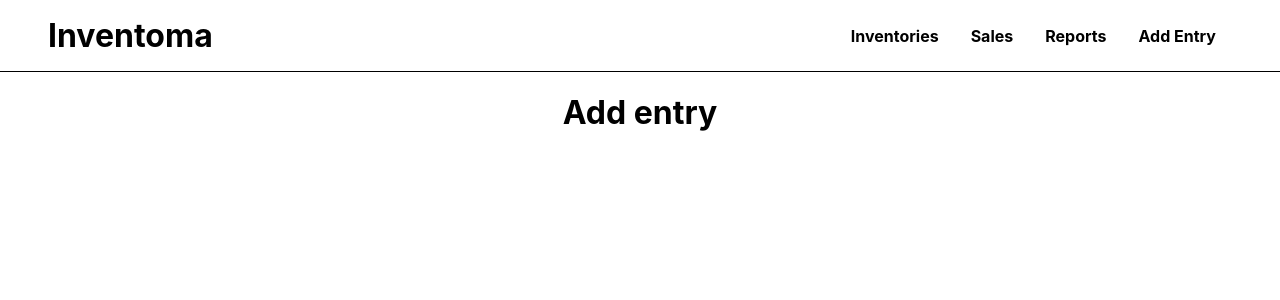
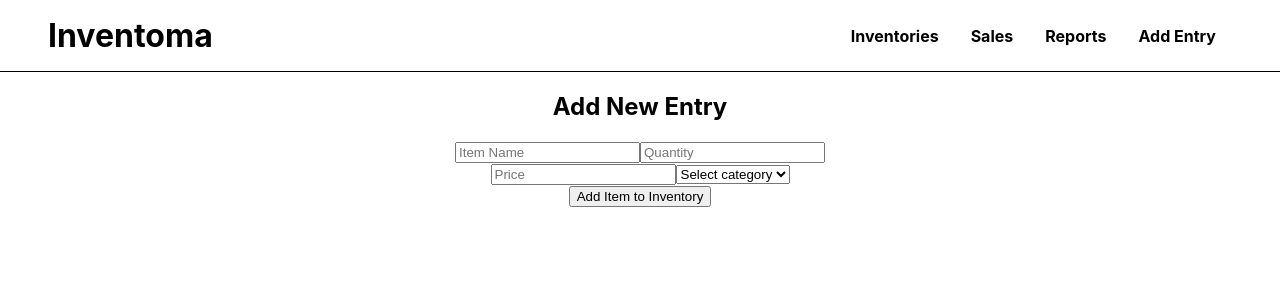
Before and after one commit to Jagadeesh-Jetti/Inventoma, a React (Create React App) app: page / in a window 1280 px wide. Shown: the top 300 px of the page. Built offline with nearby package versions, Linux system fonts and the light colour scheme; no server answers.

Commit message:
feat: added a add entry feature

```diff
--- a/src/pages/Home/home.jsx
+++ b/src/pages/Home/home.jsx
@@ -1,6 +1,7 @@
-import { useEffect } from "react";
+import { useEffect, useState } from "react";
 import { GetInventories } from "../../actions";
 import { useDispatch } from "react-redux";
+import "../Home/home.css";
 
 export const Home = () => {
   const dispatch = useDispatch();
@@ -9,12 +10,61 @@ export const Home = () => {
     dispatch(GetInventories());
   }, [dispatch]);
 
+  const [input, setInput] = useState({
+    itemName: "",
+    quantity: "",
+    price: "",
+    category: "",
+  });
+
+  const handleSubmit = (e) => {
+    e.preventDefault();
+  };
+
+  const handleInput = (e) => {
+    const { name, value } = e.target;
+    setInput({ ...input, [name]: value });
+  };
+
   return (
-    <div>
-      <div>
-        <h1> Add entry</h1>
-        <div></div>
-      </div>
+    <div className="add-data-container">
+      <h2> Add New Entry </h2>
+      <form onSubmit={handleSubmit} className="form">
+        <div className="form-rows">
+          <input
+            name="itemName"
+            type="text"
+            value={input.itemName}
+            onChange={handleInput}
+            placeholder="Item Name"
+          />
+          <input
+            name="quantity"
+            type="number"
+            value={input.quantity}
+            onChange={handleInput}
+            placeholder="Quantity"
+          />
+        </div>
+
+        <div className="form-rows">
+          <input
+            name="price"
+            type="number"
+            value={input.price}
+            onChange={handleInput}
+            placeholder="Price"
+          />
+
+          <select name="category" value={input.category} onChange={handleInput}>
+            <option value=""> Select category </option>
+            <option value="category1"> Inventory </option>
+            <option value="category2"> Sales </option>
+          </select>
+        </div>
+
+        <button type="submit">Add Item to Inventory</button>
+      </form>
     </div>
   );
 };
```
